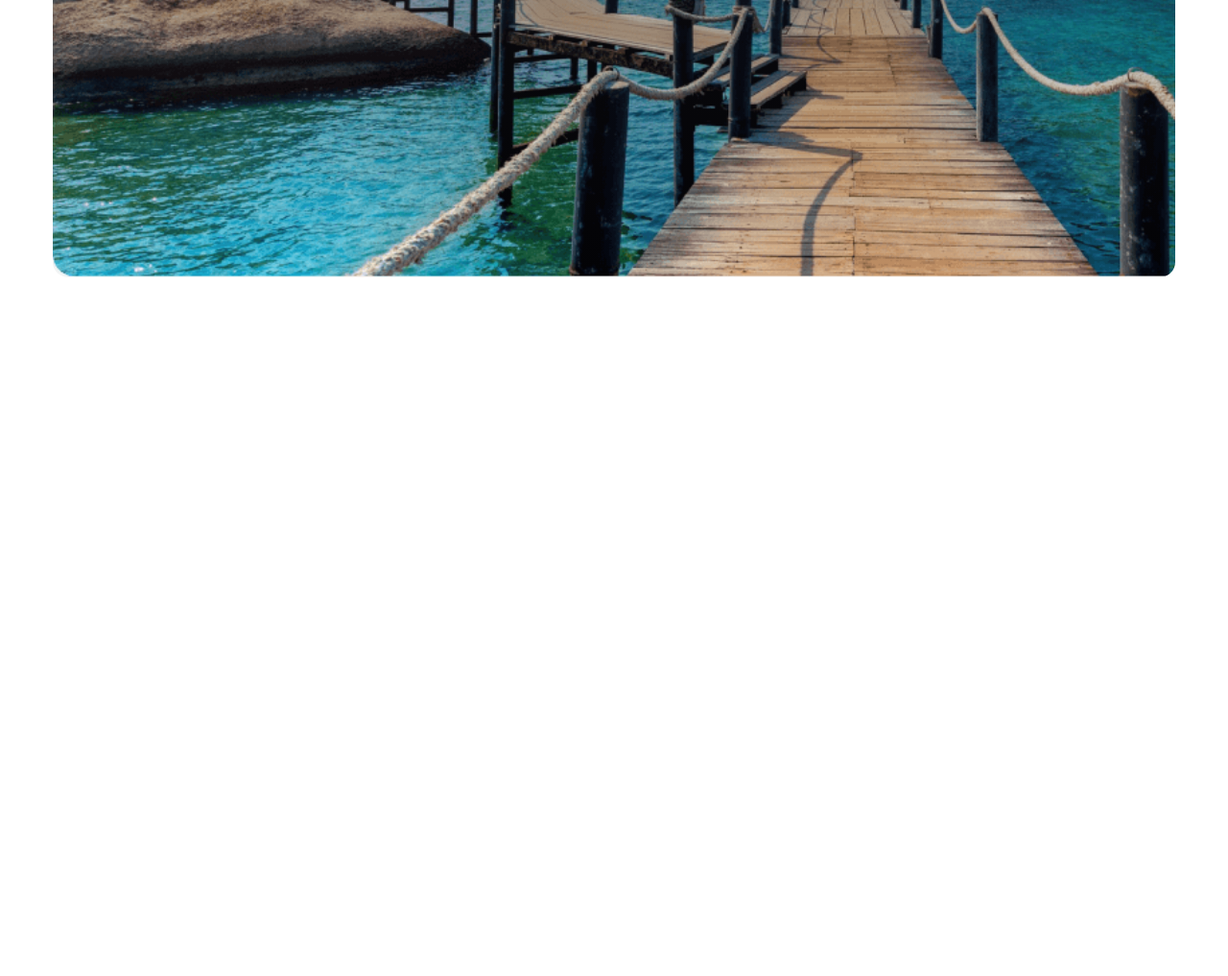
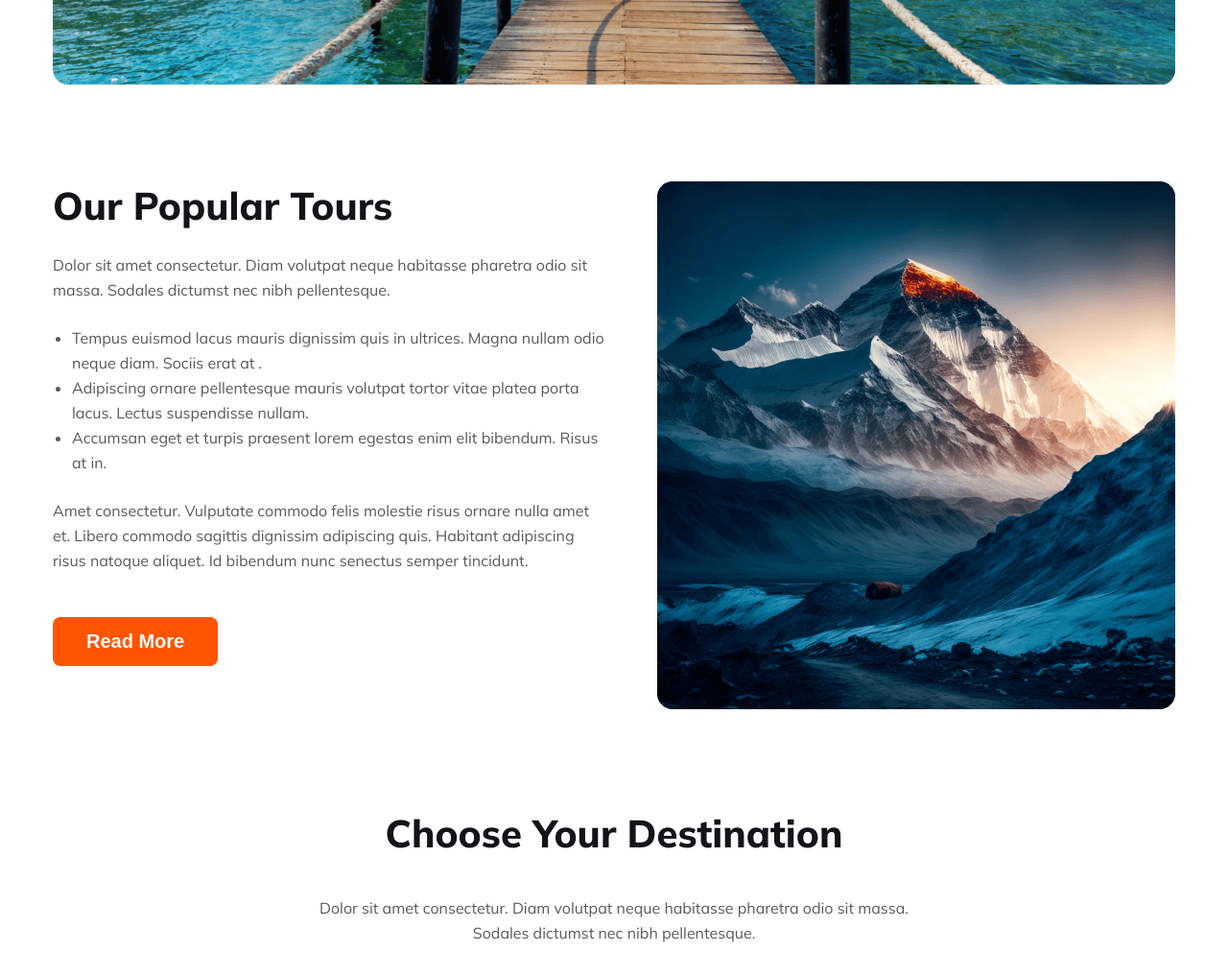
Before and after one commit to mrkhan-dev/khan-travel-a2, a plain HTML site: page index.html in a window 1280 px wide. Shown: the part 561-1578 px from the top of the page at 96% size. Before the commit the page ends 850 px from the top, so only its background shows below. Drawn offline with Linux system fonts and the light colour scheme.

Commit message:
compete popular tour section

```diff
--- a/index.html
+++ b/index.html
@@ -45,7 +45,38 @@
         </div>
       </div>
     </header>
-    <main></main>
+    <main>
+      <!-- popular tour section -->
+      <section class="popular-tour-section">
+        <div class="popular-tour-content">
+          <h1 class="tour-title">Our Popular Tours</h1>
+          <p class="tour-description">
+            Dolor sit amet consectetur. Diam volutpat neque habitasse pharetra odio sit massa. Sodales dictumst nec nibh pellentesque.
+          </p>
+          <ul class="more-description">
+            <li class="desc-1">Tempus euismod lacus mauris dignissim quis in ultrices. Magna nullam odio neque diam. Sociis erat at .</li>
+            <li class="desc-2">Adipiscing ornare pellentesque mauris volutpat tortor vitae platea porta lacus. Lectus suspendisse nullam.</li>
+            <li class="desc-3"> Accumsan eget et turpis praesent lorem egestas enim elit bibendum. Risus at in.</li>
+          </ul>
+          <p class="more-tour-description">
+            Amet consectetur. Vulputate commodo felis molestie risus
+            ornare nulla amet et. Libero commodo sagittis dignissim adipiscing quis. Habitant adipiscing risus natoque aliquet. Id bibendum nunc senectus semper tincidunt.
+          </p>
+          <button class="btn-primary">
+            Read More
+          </button>
+        </div>
+        <div class="popular-tour-image">
+          <img src="./Images/Rectangle 4.png" alt="">
+        </div>
+      </section>
+      <section class="destination-section">
+        <h1 class="destination-title">Choose Your Destination</h1>
+        <p class="destination-description">
+          Dolor sit amet consectetur. Diam volutpat neque habitasse pharetra odio sit massa. Sodales dictumst nec nibh pellentesque.
+        </p>
+      </section>
+    </main>
     <footer></footer>
   </body>
 </html>
--- a/styles/style.css
+++ b/styles/style.css
@@ -48,6 +48,10 @@ span {
   color: #ff5400;
 }
 
+.three-line {
+  display: none;
+}
+
 nav li > a {
   color: #424247;
   font-size: 18px;
@@ -71,7 +75,7 @@ nav li > a {
     url("../Images/Group\ 13\ \(1\)\ \(1\).png");
   background-size: cover;
   background-repeat: no-repeat;
-  height: 700px;
+  height: 500px;
   border-radius: 16px;
 }
 
@@ -131,17 +135,104 @@ nav li > a {
   align-items: center;
 }
 
+/* popular tour section */
+.popular-tour-section {
+  display: flex;
+  margin-top: 100px;
+  gap: 53px;
+  text-align-last: left;
+}
+
+.tour-title {
+  color: #131318;
+  margin-left: -10;
+  font-size: 2.5rem;
+  font-weight: 800;
+}
+
+.tour-description {
+  margin-left: -10;
+  color: rgba(19, 19, 24, 0.7);
+  font: size 1rem;
+  margin-top: 24px;
+  font-weight: 400;
+  line-height: 26px;
+  margin-bottom: 24px;
+}
+
+.more-description li {
+  color: rgba(19, 19, 24, 0.7);
+  font-size: 1rem;
+  font-weight: 400;
+  gap: 16px;
+  line-height: 26px;
+  margin-left: 20px;
+}
+
+.more-tour-description {
+  margin-top: 24px;
+  color: #5a5a5d;
+  font-size: 1rem;
+  font-weight: 400;
+  line-height: 26px;
+  margin-bottom: 46px;
+}
+
+.btn-primary {
+  margin-left: -10;
+  border-radius: 8px;
+  background: #ff5400;
+  color: #fff;
+  text-align: center;
+  font-size: 20px;
+  font-weight: 800;
+  padding: 14px 35px;
+  border: 0;
+  cursor: pointer;
+}
+
+/* destination section */
+
+.destination-section {
+  margin-top: 100px;
+}
+
+.destination-title {
+  color: #131318;
+  text-align: center;
+  font-size: 2.5rem;
+  font-weight: 800;
+}
+
+.destination-description {
+  color: rgba(19, 19, 24, 0.7);
+  text-align: center;
+  font-size: 1rem;
+  font-weight: 400;
+  line-height: 26px;
+  margin: 0 auto;
+  margin-top: 40px;
+  margin-bottom: 48px;
+  width: 643px;
+}
+
 /* responsive media query */
 
 @media screen and (max-width: 600px) {
   .body {
     max-width: 500px;
     margin: 0 auto;
+    border-left: 1px solid rgb(230, 0, 0);
+    border-right: 1px solid #131318;
   }
   nav {
     /* flex-direction: column; */
     width: 100%;
     align-items: center;
+  }
+
+  .three-line {
+    display: block;
   }
 
   nav ul {
@@ -194,7 +285,7 @@ nav li > a {
   }
 
   .fa-magnifying-glass {
-    margin-right: 10px;
+    margin-right: 10;
     font-size: 24px;
   }
 
@@ -209,4 +300,19 @@ nav li > a {
     padding: 8px 16px 0 16px;
     margin-bottom: 32px;
   }
+
+  /* popular tour section */
+  .popular-tour-section {
+    flex-direction: column;
+    padding: 0 20px;
+  }
+
+  .popular-tour-content {
+    margin-left: -20px;
+  }
+
+  .popular-tour-image img {
+    max-width: 470px;
+    margin-left: -8px;
+  }
 }
```
